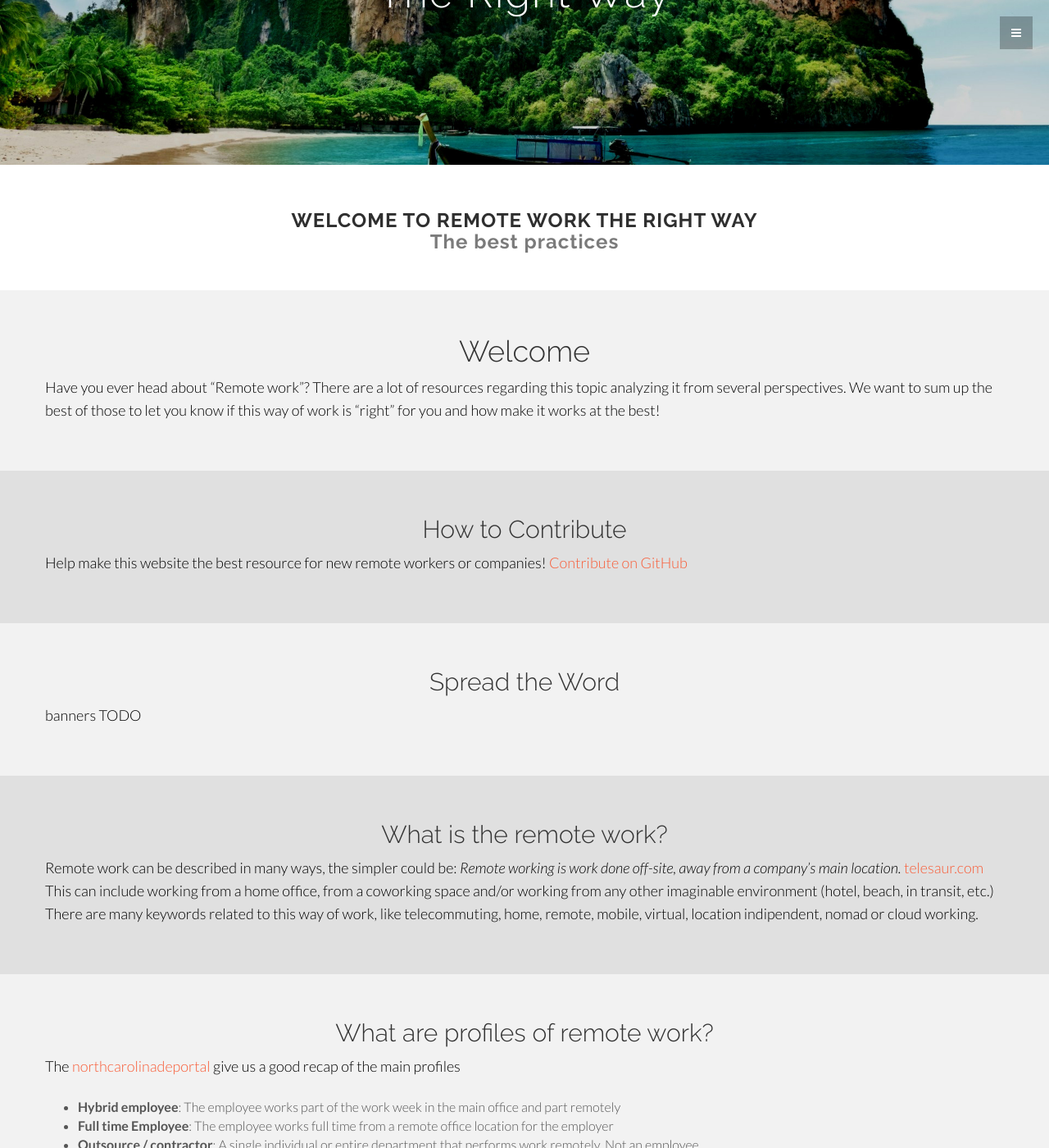
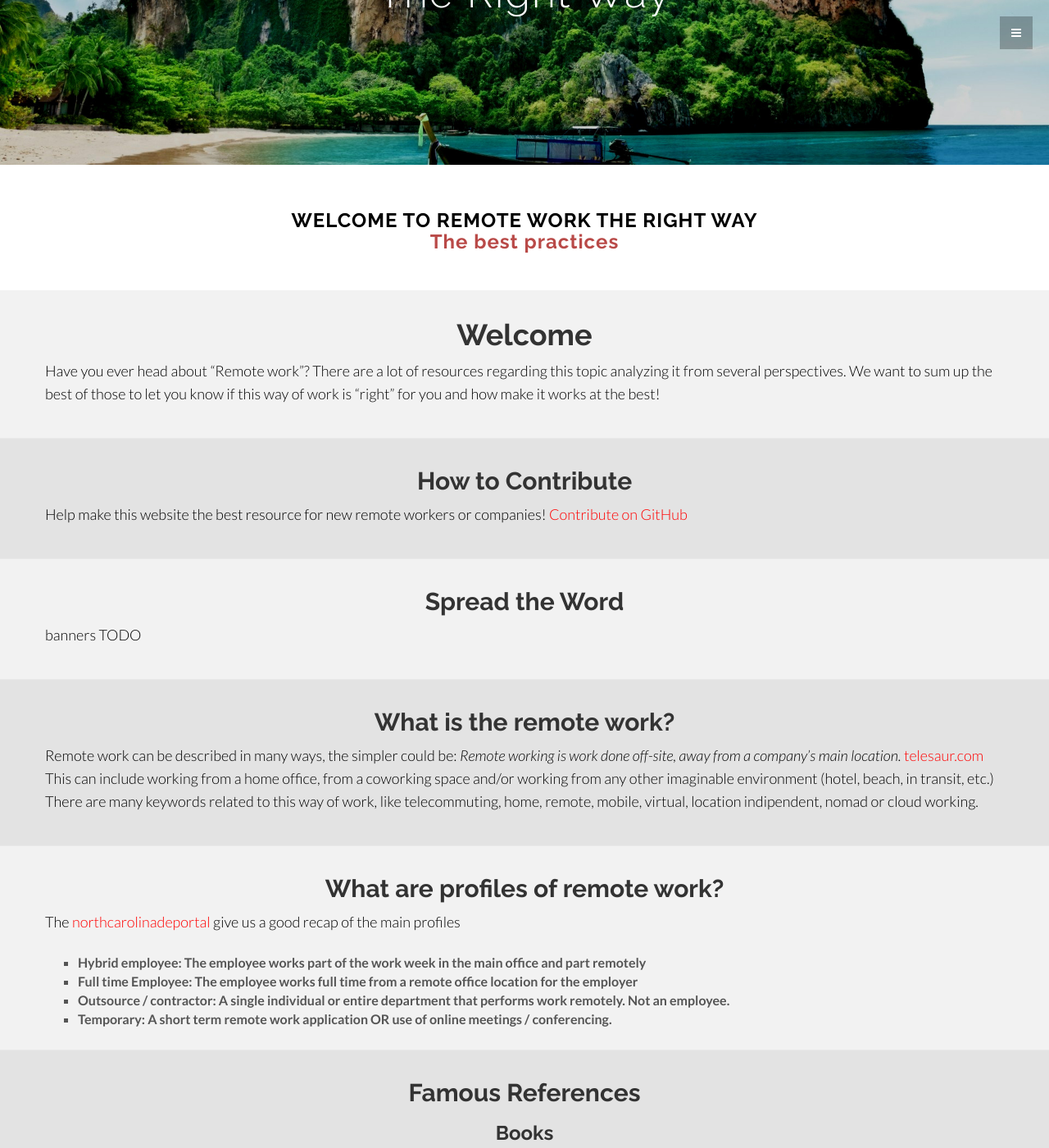
Before and after one commit to webreattivo/remote-work-the-right-way, a Jekyll site: the page built from index.html, in a window 1280 px wide and 1400 px high, scrolled down 299 px. Shown: the whole window at 82% size. Built offline with Jekyll 4.4.1, drawn with Linux system fonts in a browser that asks for light colours; some of the changed text lies outside the part shown.

Commit message:
fixed css and FB metatag

```diff
--- a/_config.yml
+++ b/_config.yml
@@ -1,21 +1,10 @@
-# Welcome to Jekyll!
-#
-# This config file is meant for settings that affect your whole blog, values
-# which you are expected to set up once and rarely need to edit after that.
-# For technical reasons, this file is *NOT* reloaded automatically when you use
-# 'jekyll serve'. If you change this file, please restart the server process.
-
 # Site settings
 title: Remote Work The Right Way
 email: your-email@domain.com
-description: > # this means to ignore newlines until "baseurl:"
-  Write an awesome description for your new site here. You can edit this
-  line in _config.yml. It will appear in your document head meta (for
-  Google search results) and in your feed.xml site description.
+description: Have you ever head about “Remote work”? There are a lot of resources regarding this topic analyzing it from several perspectives.
+  We want to sum up the best of those to let you know if this way of work is “right” for you and how make it works at the best!
 baseurl: "" # the subpath of your site, e.g. /blog
 url: "remoteworktherightway.com" # the base hostname & protocol for your site
-twitter_username: jekyllrb
-github_username:  jekyll
 
 # Build settings
 markdown: kramdown
--- a/_includes/head.html
+++ b/_includes/head.html
@@ -4,6 +4,14 @@
   <link rel="shortcut icon" href="assets/ico/favicon.png">
 
   <title>{% if page.title %}{{ page.title }}{% else %}{{ site.title }}{% endif %}</title>
+  <meta property="og:title" content="{% if page.title %}{{ page.title }}{% else %}{{ site.title }}{% endif %}" />
+  <meta property="og:site_name" content="Remote Work: The Right Away"/>
+  <meta property="og:url" content="http://www.remoteworktherightway.com" />
+  <meta property="og:description" content="{% if page.excerpt %}{{ page.excerpt | strip_html | strip_newlines | truncate: 160 }}{% else %}{{ site.description }}{% endif %}" />
+  <meta property="og:type" content="article" />
+  <meta property="og:locale" content="en_US" />
+  <meta property="article:author" content="https://www.facebook.com/WebReattivo" />
+  <meta property="og:image" content="http://www.remoteworktherightway.com/img/header-bg.jpg" />
   <meta name="description" content="{% if page.excerpt %}{{ page.excerpt | strip_html | strip_newlines | truncate: 160 }}{% else %}{{ site.description }}{% endif %}">
   <link rel="canonical" href="{{ page.url | replace:'index.html','' | prepend: site.baseurl | prepend: site.url }}">
   <link rel="alternate" type="application/rss+xml" title="{{ site.title }}" href="{{ "/feed.xml" | prepend: site.baseurl | prepend: site.url }}">
--- a/_includes/header.html
+++ b/_includes/header.html
@@ -1,4 +1,3 @@
-<!-- ========== HEADER SECTION ========== -->
 <div id="itemwrap">
     <div class="container">
         <br>
@@ -8,19 +7,19 @@
             <br>
             <br>
             <br>
+
             <div class="col-lg-6 col-lg-offset-3">
             </div>
         </div>
     </div><!-- /container -->
 </div><!-- /headerwrap -->
 
-<!-- ========== WHITE SECTION ========== -->
 <div id="w">
     <div class="container">
         <div class="row">
             <div class="col-lg-8 col-lg-offset-2">
-        <h3><bold>WELCOME TO REMOTE WORK THE RIGHT WAY</bold><br/>
-          The best practices
+                <h3>WELCOME TO REMOTE WORK THE RIGHT WAY<br/>
+                    <span class="text-danger">The best practices</span>
                 </h3>
             </div>
         </div>
--- a/_posts/03-02-01-Working-asynchronously.markdown
+++ b/_posts/03-02-01-Working-asynchronously.markdown
@@ -7,4 +7,4 @@
 > "An **asynchronos** working style is one where the entire team rarely, if ever, gets together for big agreements and discussions, each individual team member more or less works on their own and at their own pace, with collaboration and agreement being handled by asynchronous mechanisms such as e-mail and shared online documents.
 __Working asynchronously certainly enables the team to be geographically distributed, or telecommute, or maintain flexible hours.__"
 
-<sup>__*Taken from on [http://blog.vivekhaldar.com/post/26291176846/working-asynchronously](http://blog.vivekhaldar.com/post/26291176846/working-asynchronously){:target="_blank"}*__</sup>
+<sup>__*Taken from [http://blog.vivekhaldar.com/post/26291176846/working-asynchronously](http://blog.vivekhaldar.com/post/26291176846/working-asynchronously){:target="_blank"}*__</sup>
--- a/css/main.css
+++ b/css/main.css
@@ -13,7 +13,6 @@
     font-weight: 300;
     font-size: 16px;
     color: #555;
-
     -webkit-font-smoothing: antialiased;
     -webkit-overflow-scrolling: touch;
 }
@@ -21,10 +20,23 @@
 /* Titles */
 h1, h2, h3, h4, h5, h6 {
     font-family: "Raleway";
-    font-weight: 300;
+    font-weight: bold;
     color: #333;
 }
 
+/* Tables */
+table th {
+    color: #000000;
+    font-weight: bold;
+    background-color: #e0e0e0;
+    font-size: 20px;
+    text-align: center;
+}
+
+table td {
+    color: #000000;
+    font-weight: bold;
+}
 
 /* Paragraph & Typographic */
 p {
@@ -41,9 +53,8 @@
 
 /* Links */
 a {
-    color: #f85c37;
+    color: red;
     word-wrap: break-word;
-
     -webkit-transition: color 0.1s ease-in, background 0.1s ease-in;
     -moz-transition: color 0.1s ease-in, background 0.1s ease-in;
     -ms-transition: color 0.1s ease-in, background 0.1s ease-in;
@@ -53,7 +64,7 @@
 
 a:hover,
 a:focus {
-    color: #7b7b7b;
+    color: black;
     text-decoration: none;
     outline: 0;
 }
@@ -67,90 +78,6 @@
     transition: color 0.1s ease-in, background 0.1s ease-in;
 }
 
- hr {
-    display: block;
-    height: 1px;
-    border: 0;
-    border-top: 1px solid #ccc;
-    margin: 1em 0;
-    padding: 0;
-}
-
-
-/* ==========================================================================
-   Wrap Sections
-   ========================================================================== */
-
-#headerwrap {
-	background: url(../img/header-bg.jpg) no-repeat center top;
-	margin-top: -10px;
-	padding-top:20px;
-	text-align:center;
-	background-attachment: relative;
-	background-position: center center;
-	min-height: 700px;
-	width: 100%;
-
-    -webkit-background-size: 100%;
-    -moz-background-size: 100%;
-    -o-background-size: 100%;
-    background-size: 100%;
-
-    -webkit-background-size: cover;
-    -moz-background-size: cover;
-    -o-background-size: cover;
-    background-size: cover;
-}
-
-#headerwrap h1 {
-	margin-top: 130px;
-	color: white;
-	font-size: 140px;
-	font-weight: 700;
-	letter-spacing: 3px;
-}
-
-#headerwrap h2 {
-	color: white;
-	font-size: 50px;
-	font-weight: 100;
-	letter-spacing: 2px;
-}
-
-/* Portfolio Wrap */
-#portfoliowrap {
-	background: url(../img/portfolio-bg.jpg) no-repeat center top;
-	margin-top: 0px;
-	padding-top:70px;
-	text-align:center;
-	background-attachment: relative;
-	background-position: center center;
-	min-height: 500px;
-	width: 100%;
-
-    -webkit-background-size: 100%;
-    -moz-background-size: 100%;
-    -o-background-size: 100%;
-    background-size: 100%;
-
-    -webkit-background-size: cover;
-    -moz-background-size: cover;
-    -o-background-size: cover;
-    background-size: cover;
-}
-
-
-#portfoliowrap h3 {
-	color: #ffffff;
-}
-
-.port-space {
-	padding-bottom: 20px;
-}
-
-
-/* White Wrap */
-
 #w {
     background: #ffffff;
     padding-top: 35px;
@@ -159,35 +86,33 @@
 }
 
 #w h3 {
-	font-weight: 700;
-	color: #7b7b7b;
+    font-weight: bold;
+    color: #000000;
     letter-spacing: 1px;
 }
 
-#w bold {
-	color: #2f2f2f;
-}
-
-
 /* Grey Wrap */
-
 .g {
     background: #f2f2f2;
-	padding-top: 35px;
-	padding-bottom: 35px;
+    padding-top: 15px;
+    padding-bottom: 15px;
     text-align: center;
 }
 
 /* Dark Grey Wrap */
 .dg {
-	background: #e0e0e0;
-	padding-top: 35px;
-	padding-bottom: 35px;
+    background: #e3e3e3;
+    padding-top: 15px;
+    padding-bottom: 15px;
     text-align: center;
+    border-top: 1px solid #e9e9e9;
+    border-bottom: 1px solid #e9e9e9;
 }
 
 .g ul, .dg ul {
     text-align: left;
+    list-style: square;
+    font-weight: bold;
 }
 
 /* Footer Wrap */
@@ -222,14 +147,13 @@
     color: white
 }
 
-
 /* item Wrap */
 
 #itemwrap {
     background: url(/img/header-bg.jpg) no-repeat center top;
     margin-top: 0px;
-	padding-top:70px;
-	text-align:center;
+    padding-top: 70px;
+    text-align: center;
     background-attachment: relative;
     background-position: center center;
     min-height: 500px;
@@ -261,7 +185,6 @@
     letter-spacing: 2px;
 }
 
-
 .desc {
     text-align: left;
 }
@@ -279,8 +202,6 @@
     color: #555;
     padding-right: 8px;
 }
-
-
 
 /* MENU CONF*/
 
@@ -444,7 +365,7 @@
     height: 40px;
     line-height: 40px;
     cursor: pointer;
-	background: rgba(0,0,0,0.25);
+    background: rgba(0, 0, 0, 0.25);
     -webkit-transition: all .1s ease-in-out;
     -moz-transition: all .1s ease-in-out;
     -ms-transition: all .1s ease-in-out;
@@ -454,14 +375,13 @@
 
 #menuToggle:hover {
     color: #ffffff;
-	background: rgba(0,0,0,0.2);
+    background: rgba(0, 0, 0, 0.2);
     -webkit-transition: all .1s ease-in-out;
     -moz-transition: all .1s ease-in-out;
     -ms-transition: all .1s ease-in-out;
     -o-transition: all .1s ease-in-out;
     transition: all .1s ease-in-out;
 }
-
 
 /* BUTTON CONF */
 
@@ -483,29 +403,14 @@
 
 }
 
-/* TEAM CONF */
-
-.team {
-	padding-top: 20px;
+@media (max-width: 1000px) {
+    #itemwrap h1 {
+        font-size: 60px;
+    }
 }
 
-.team:hover {
-	background: white;
+@media (max-width: 500px) {
+    #itemwrap h1 {
+        font-size: 60px;
     }
-
-.team a {
-	padding-right: 10px;
-	padding-left: 10px;
 }
-
-@media (max-width: 1000px) {
-	#itemwrap h1 { font-size: 60px; }
-}
-@media (max-width: 500px) {
-	#itemwrap h1 { font-size: 60px;}
-}
-
-/* Table */
-th{
-	text-align: center;
-}
```
Also changed, not shown: _posts/01-06-01-Famous-References.markdown (+12 -7 lines). Lines whose indentation alone changed are shown as unchanged.
